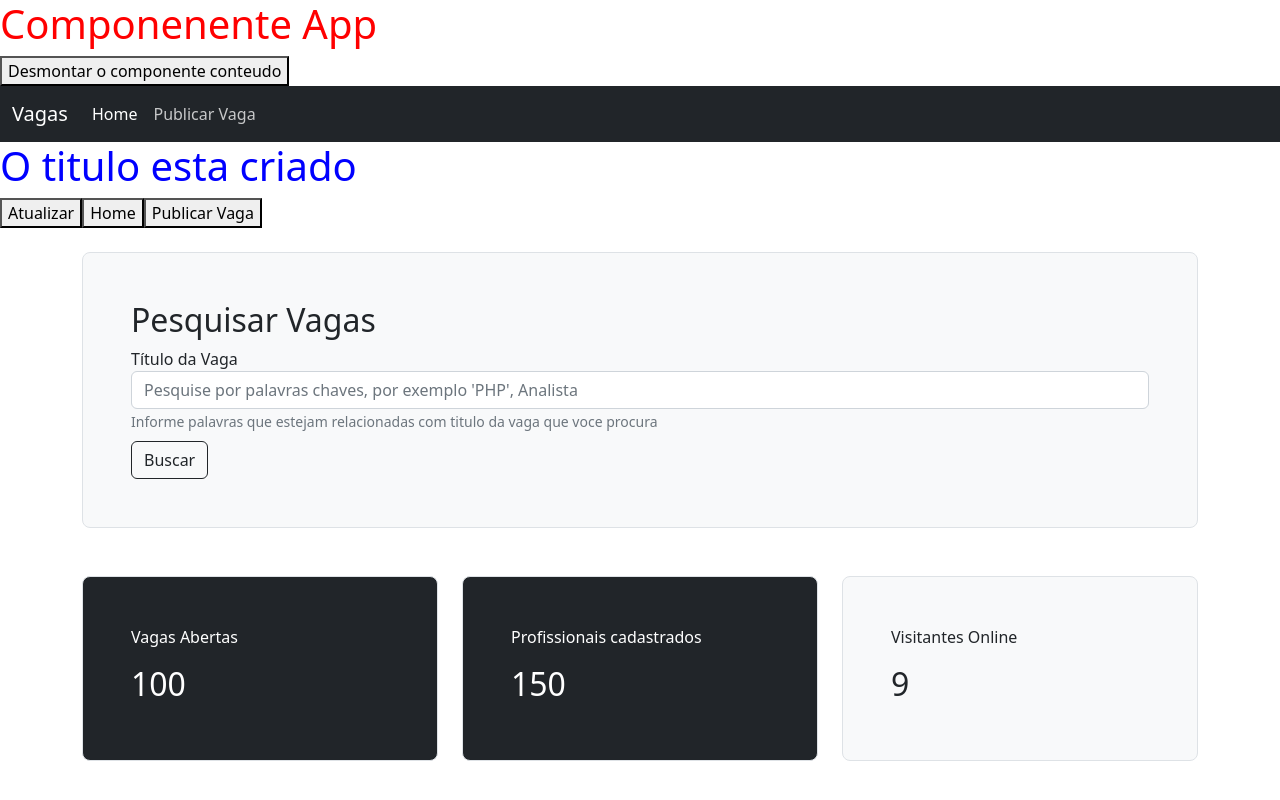
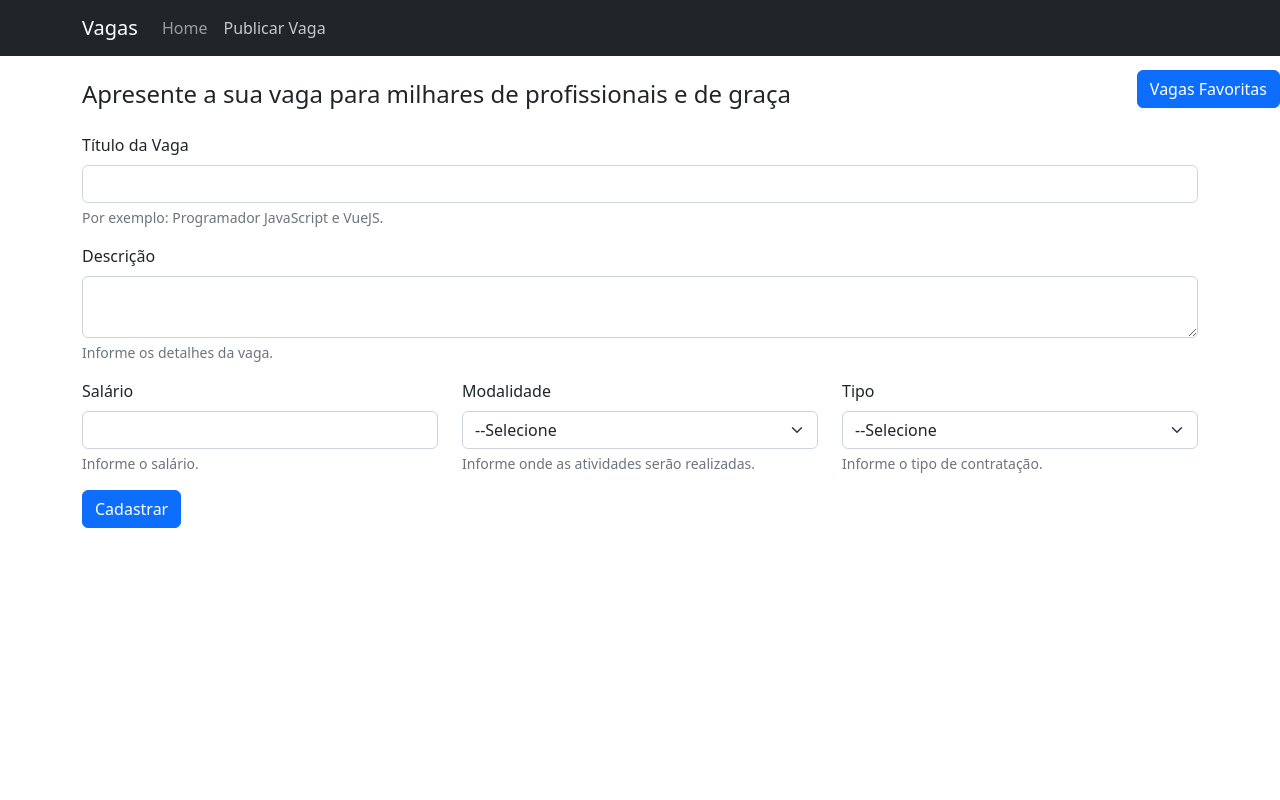
Before and after one commit to calditostech/projeto_vagas, a Vue app: page / in a window 1280 px wide. Both pictures are taken after a click on the link "Publicar Vaga". Built offline with nearby package versions, Linux system fonts and the light colour scheme.

Commit message:
criando cards favoritos

```diff
--- a/package.json
+++ b/package.json
@@ -9,6 +9,7 @@
   },
   "dependencies": {
     "core-js": "^3.8.3",
+    "mitt": "^3.0.0",
     "vue": "^3.2.13"
   },
   "devDependencies": {
--- a/src/App.vue
+++ b/src/App.vue
@@ -1,38 +1,28 @@
 <template>
-    <div>
-      <h1>Componenente App</h1>
-      <button @click="desmontarComponente()">Desmontar o componente conteudo</button>
-      <TopoPadrao @nomeDoEventoQueSeraCapturadoNoComponentePai="acao()"/>
-      <Conteudo v-if="visibilidade"></conteudo>
-    </div>
+  <div>
+    <vagas-favoritas></vagas-favoritas>
+    <topo-padrao @navegar="componente = $event" />
+    <conteudo v-if="visibilidade" :conteudo="componente"></conteudo>
+  </div>
 </template>
 
 <script>
-import Conteudo from '@/components/layouts/Conteudo.vue';
-import TopoPadrao from '@/components/layouts/TopoPadrao.vue';
+import Conteudo from '@/components/layouts/Conteudo.vue'
+import VagasFavoritas from '@/components/comuns/VagasFavoritas.vue'
+import TopoPadrao from '@/components/layouts/TopoPadrao.vue'
 
 export default {
   name: 'App',
   data: () => ({
-    visibilidade: true
+    visibilidade: true,
+    componente: 'Home'
   }),
   components: {
     Conteudo,
-    TopoPadrao
-  },
-  methods: {
-    desmontarComponente() {
-      this.visibilidade = false
-    },
-    acao() {
-      console.log('Chegamos até o componente PAI')
-    }
+    TopoPadrao,
+    VagasFavoritas
   }
 }
 </script>
 
-<style>
-h1 {
-  color: red;
-}
-</style>
+<style scoped></style>
--- a/src/components/comuns/PesquisarVaga.vue
+++ b/src/components/comuns/PesquisarVaga.vue
@@ -4,9 +4,9 @@
         <div class="row">
         <div class="col">
             <div class="form-group">
-                    <label>Título da Vaga</label>
-                    <input type="text" class="form-control" placeholder="Pesquise por palavras chaves, por exemplo 'PHP', Analista">
-                    <small class="form-text text-muted">Informe palavras que estejam relacionadas com titulo da vaga que voce procura</small>
+            <label>Título da vaga</label>
+            <input type="text" class="form-control" placeholder="Pesquise por palavras chaves, por exemplo 'PHP', 'Pleno', 'Analista'">
+            <small class="form-text text-muted">Informe palavras que estejam relacionadas com o título da vaga que você procura</small>
             </div>
         </div>
         </div>
@@ -20,10 +20,6 @@
 
 <script>
 export default {
-   name: 'PesquisaVaga'
+    name: 'PesquisarVaga'
 }
 </script>
-
-<style>
-
-</style>
--- a/src/components/comuns/Vaga.vue
+++ b/src/components/comuns/Vaga.vue
@@ -1,38 +1,103 @@
 <template>
-     <div class="card">
-        <div class="card-header bg-dark text-white">{{ titulo }}</div>
-            <div class="card-body">
-            <p>{{descricao}}</p>
+    <div class="card">
+        <div class="card-header bg-dark text-white">
+            <div class="row">
+                <div class="col d-flex justify-content-between">
+                    <div>
+                        {{ titulo }}
+                    </div>
+                    <div>
+                        <div class="form-check form-switch">
+                            <input class="form-check-input" type="checkbox" v-model="favoritada">
+                            <label class="form-check-label">Favoritar</label>
+                        </div>
+                    </div>
+                </div>
             </div>
-            <div class="card-footer">
-            <small class="text-muted">Salário: {{ salario }} | Modalidade: {{ getModalidade }} | Tipo: {{ getTipo }} | Publicação: {{ getPublicacao }}</small>
-            </div>
+
         </div>
+        <div class="card-body">
+        <p>{{ descricao }}</p>
+        </div>
+        <div class="card-footer">
+        <small class="text-muted">Salário: R$ {{ salario }} | Modalidade: {{ getModalidade }} | Tipo: {{ getTipo }} | Publicação: {{ getPublicacao }}</small>
+        </div>
+    </div>
 </template>
 
 <script>
 export default {
     name: 'Vaga',
-    props: ['titulo', 'descricao', 'salario', 'modalidade', 'tipo', 'publicacao'],
+    data: () => ({
+        favoritada: false
+    }),
+    watch: {
+        favoritada(valorNovo) {
+            if(valorNovo) {
+                this.emitter.emit('favoritarVaga', this.titulo)
+            } else {
+                this.emitter.emit('desfavoritarVaga', this.titulo)
+            }
+        }
+    },
+    //props: ['tituloVagaTeste', 'descricaoVaga', 'salario', 'modalidade', 'tipo', 'publicacao'],
+    props: {
+        titulo: {
+            type: String,
+            required: true,
+            validator(p) {
+                //console.log('Prop: ', p, )
+                if(p.length < 6) return false //se estiver inválido
+                return true //se estiver válido
+            }
+        },
+        descricao: {
+            type: String,
+            //default: 'O contratante não adicinou uma descrição para essa vaga'
+            default() {
+                return '*'.repeat(20)
+            }
+        },
+        salario: {
+            type: [ Number, String ],
+            required: true
+        } ,
+        modalidade: {
+            type: String,
+            required: true
+        },
+        tipo: {
+            type: String,
+            required: true
+        },
+        publicacao: {
+            type: String,
+            required: true
+        }
+    },
     computed: {
         getModalidade() {
             switch(this.modalidade) {
-                case '1' : return 'Home Office'
-                case '2' : return 'Presencial'
+                case '1': return 'Home Office'
+                case '2': return 'Presencial'
             }
             return ''
         },
         getTipo() {
             switch(this.tipo) {
-                case '1' : return 'CLT'
-                case '2' : return 'PJ'
+                case '1': return 'CLT'
+                case '2': return 'PJ'
             }
             return ''
         },
         getPublicacao() {
             let dataPublicacao = new Date(this.publicacao)
-            return dataPublicacao.toLocaleString('pt-BR')
+            //return dataPublicacao.toLocaleString('pt-BR')
+            return dataPublicacao.toLocaleDateString('pt-BR')
         }
+    },
+    methods: {
+
     }
 }
 </script>
--- /dev/null
+++ b/src/components/comuns/VagasFavoritas.vue
@@ -0,0 +1,48 @@
+<template>
+    <div>
+        <div class="divVagasFavoritas">
+            <button class="btn btn-primary" type="button" data-bs-toggle="offcanvas" data-bs-target="#offcanvasRight" aria-controls="offcanvasRight">Vagas Favoritas</button>
+        </div>
+
+        <div class="offcanvas offcanvas-end" tabindex="-1" id="offcanvasRight" aria-labelledby="offcanvasRightLabel">
+            <div class="offcanvas-header">
+                <h5 id="offcanvasRightLabel">Vagas Favoritadas</h5>
+                <button type="button" class="btn-close text-reset" data-bs-dismiss="offcanvas" aria-label="Close"></button>
+            </div>
+
+            <div class="offcanvas-body">
+                <ul class="list-group">
+                    <li class="list-group-item" v-for="(vaga, index) in vagas" :key="index">{{vaga}}</li>
+                </ul>
+            </div>
+        </div>
+    </div>
+</template>
+
+<script>
+export default {
+    name: "VagasFavoritas",
+    data: () => ({
+        vagas: []
+    }),
+    mounted() {
+        this.emitter.on('favoritarVaga', (titulo) => {
+            this.vagas.push(titulo)
+        })
+
+        this.emitter.on('desfavoritarVaga', (titulo) => {
+            let indiceArray = this.vagas.indexOf(titulo)
+            if(indiceArray !== -1) this.vagas.splice(indiceArray, 1) //remover um elemento à partir de um índice do array
+        })
+    }
+}
+</script>
+
+<style scoped>
+    .divVagasFavoritas {
+        position: absolute;
+        z-index: 1;
+        top: 70px;
+        right: 0px
+    }
+</style>
--- a/src/components/layouts/Conteudo.vue
+++ b/src/components/layouts/Conteudo.vue
@@ -1,13 +1,8 @@
 <template>
   <div>
-        <h1>{{titulo}}</h1>
-        <button @click="atualizarComponente()">Atualizar</button>
-        <button @click="conteudo = 'home'">Home</button>
-        <button @click="conteudo = 'publicar-vaga'">Publicar Vaga</button>
-        <!-- renderizar de modo dinamico os componentes home e publicar vaga-->
-        <!--<home></home>-->
-        <!--<publicar-vaga></publicar-vaga>-->
+    <keep-alive>
       <component :is="conteudo" />
+    </keep-alive>
   </div>
 </template>
 
@@ -15,26 +10,25 @@
 import Home from '@/components/views/Home.vue'
 import PublicarVaga from '@/components/views/PublicarVaga.vue'
 export default {
-    name : 'Conteudo',
+  name: 'Conteudo',
+  props: {
+    conteudo: {
+      type: String,
+      required: true
+    }
+  },
   components: {
     Home,
     PublicarVaga
-    },
-    data: () => ({
-        teste: 'O componente foi criado',
-        titulo: 'O titulo esta criado',
-        conteudo: 'home'
-    }),
-    methods: {
-        atualizarComponente() {
-            this.titulo += '*';
-        }
   }
 }
 </script>
 
-<style scoped>
-    h1 {
-    color: blue;
+<style module>
+.teste {
+  background-color: red
+}
+#teste-2 {
+  background-color: yellow
 }
 </style>
--- a/src/components/layouts/TopoPadrao.vue
+++ b/src/components/layouts/TopoPadrao.vue
@@ -1,6 +1,6 @@
 <template>
   <nav class="navbar navbar-expand-lg navbar-dark bg-dark">
-    <div class="container-fluid">
+    <div class="container">
       <a class="navbar-brand" href="#">Vagas</a>
       <button class="navbar-toggler" type="button" data-bs-toggle="collapse" data-bs-target="#navbarSupportedContent" aria-controls="navbarSupportedContent" aria-expanded="false" aria-label="Toggle navigation">
         <span class="navbar-toggler-icon"></span>
@@ -8,10 +8,10 @@
       <div class="collapse navbar-collapse" id="navbarSupportedContent">
         <ul class="navbar-nav me-auto mb-2 mb-lg-0">
           <li class="nav-item">
-              <a class="nav-link active" aria-current="page" href="#" @click="navegarPara()">Home</a>
+            <a class="nav-link" href="#" @click="navegarPara('Home')">Home</a>
           </li>
           <li class="nav-item">
-              <a class="nav-link" href="#" @click="navegarPara()">Publicar Vaga</a>
+            <a class="nav-link" href="#" @click="navegarPara('PublicarVaga')">Publicar Vaga</a>
           </li>
         </ul>
       </div>
@@ -21,17 +21,13 @@
 
 <script>
 export default {
-    name: 'Topo',
+  name: 'TopoPadrao',
   methods: {
-      navegarPara() {
-        //console.log('chegamos até aqui')
-        this.$emit('nomeDoEventoQueSeraCapturadoNoComponentePai',
-        )
+    navegarPara(p) {
+      this.$emit('navegar', p)
     }
   }
 }
 </script>
 
-<style>
-
-</style>
+<style></style>
--- a/src/components/views/Home.vue
+++ b/src/components/views/Home.vue
@@ -1,5 +1,5 @@
 <template>
-    <div class=" container py-4">
+  <div class="container py-4">
     <div class="row">
       <div class="col">
         <pesquisar-vaga></pesquisar-vaga>
@@ -8,37 +8,30 @@
 
     <div class="row mt-5" v-for="(vaga, index) in vagas" :key="index">
       <div class="col">
-            <vaga
-              :titulo="vaga.titulo"
-              :descricao="vaga.descricao"
-              :salario="vaga.salario"
-              :modalidade="vaga.modalidade"
-              :tipo="vaga.tipo"
-              :publicacao="vaga.publicacao"
-            />
+        <vaga v-bind="vaga" />
       </div>
     </div>
 
     <div class="row mt-5">
       <div class="col-4">
-              <indicador titulo="Vagas Abertas" indicador="100" bg="bg-dark" color="text-white"></indicador>
+        <indicador titulo="Vagas abertas" indicador="100" bg="bg-dark" color="text-white"></indicador>
       </div>
 
       <div class="col-4">
-              <indicador titulo="Profissionais cadastrados" indicador="150" bg="bg-dark" color="text-white"></indicador>
+        <indicador titulo="Profissionais cadastrados" indicador="225" bg="bg-dark" color="text-white"></indicador>
       </div>
 
       <div class="col-4">
-              <indicador titulo="Visitantes Online" :indicador="usuariosOnline" bg="bg-light" color="text-dark"></indicador>
+        <indicador titulo="Visitantes online" :indicador="usuariosOnline" bg="bg-ligth" color="text-dark"></indicador>
       </div>
     </div>
   </div>
 </template>
 
 <script>
+import Indicador from '@/components/comuns/Indicador.vue'
 import PesquisarVaga from '@/components/comuns/PesquisarVaga.vue'
-import Indicador from '../comuns/Indicador.vue';
-import Vaga from '@/components/comuns/Vaga.vue';
+import Vaga from '@/components/comuns/Vaga.vue'
 
 export default {
   name: 'Home',
@@ -48,23 +41,22 @@ export default {
     Vaga
   },
   data: () => ({
-      usuariosOnline : 0,
-      vagas: [],
+    usuariosOnline: 0,
+    vagas: []
   }),
   methods: {
     getUsuariosOnline() {
-        this.usuariosOnline = Math.floor(Math.random() * 101)
+      this.usuariosOnline = Math.floor(Math.random() * 101) //entre 0 e 100
     }
   },
   created() {
-      setInterval(this.getUsuariosOnline, 1000)
+    setInterval(this.getUsuariosOnline, 1000) //a cada 1 segundo
   },
-    mounted() {
+  //mounted() { //
+  activated() {
     this.vagas = JSON.parse(localStorage.getItem('vagas'))
   }
 }
 </script>
 
-<style>
-
-</style>
+<style scoped></style>
--- a/src/components/views/PublicarVaga.vue
+++ b/src/components/views/PublicarVaga.vue
@@ -8,9 +8,9 @@
 
     <div class="row mt-3">
       <div class="col">
-                <label class="form-label">Título da vaga</label>
+        <label class="form-label">Título da Vaga</label>
         <input type="text" class="form-control" v-model="titulo">
-                <div class="form-control">Por exemplo: Programador Javascript e Vue.JS</div>
+        <div class="form-text">Por exemplo: Programador JavaScript e VueJS.</div>
       </div>
     </div>
 
@@ -18,36 +18,35 @@
       <div class="col">
         <label class="form-label">Descrição</label>
         <textarea type="text" class="form-control" v-model="descricao"></textarea>
-                <div class="form-control">Informe os detalhes da vaga.</div>
+        <div class="form-text">Informe os detalhes da vaga.</div>
       </div>
     </div>
 
     <div class="row mt-3">
       <div class="col">
-                <label class="form-label">Salario</label>
-                <input type="text" class="form-control" v-model="salario">
+        <label class="form-label">Salário</label>
+        <input type="number" class="form-control" v-model="salario">
         <div class="form-text">Informe o salário.</div>
       </div>
 
       <div class="col">
         <label class="form-label">Modalidade</label>
         <select class="form-select" v-model="modalidade">
-                <option value="1" disabled>--Selecione--</option>
+          <option value="" disabled>--Selecione</option>
           <option value="1">Home Office</option>
           <option value="2">Presencial</option>
         </select>
-            <div class="form-text">Informe onde as atividades serão realizadas</div>
+        <div class="form-text">Informe onde as atividades serão realizadas.</div>
       </div>
-
 
       <div class="col">
         <label class="form-label">Tipo</label>
         <select class="form-select" v-model="tipo">
-                <option value="" disabled>--Selecione--</option>
+          <option value="" disabled>--Selecione</option>
           <option value="1">CLT</option>
           <option value="2">PJ</option>
         </select>
-            <div class="form-text">Informe o tipo de contratação</div>
+        <div class="form-text">Informe o tipo de contratação.</div>
       </div>
     </div>
 
@@ -62,7 +61,7 @@
 
 <script>
 export default {
-    name: 'Publicar Vaga',
+  name: 'PublicarVaga',
   data: () => ({
     titulo: '',
     descricao: '',
@@ -75,10 +74,9 @@ export default {
 
       let tempoDecorrido = Date.now()
       let dataAtual = new Date(tempoDecorrido)
-          dataPublicacao = dataAtual.toISOString()
 
       let vagas = JSON.parse(localStorage.getItem('vagas'))
-          console.log(vagas)
+      //console.log(vagas)
 
       if(!vagas) vagas = []
 
@@ -88,15 +86,14 @@ export default {
         salario: this.salario,
         modalidade: this.modalidade,
         tipo: this.tipo,
-            publicacao: dataPublicacao
+        publicacao: dataAtual.toISOString() //data e hora no time zone UTC
       })
 
       localStorage.setItem('vagas', JSON.stringify(vagas))
+
     }
   }
 }
 </script>
 
-<style>
-
-</style>
+<style></style>
```
Also changed, not shown: src/components/HelloWorld.vue (+5 -8 lines), src/main.js (+16 -1 lines), src/components/comuns/Indicador.vue (line endings or trailing spaces), 1 other file (tests, documents, lock files or other folders). Lines whose indentation alone changed are shown as unchanged.
